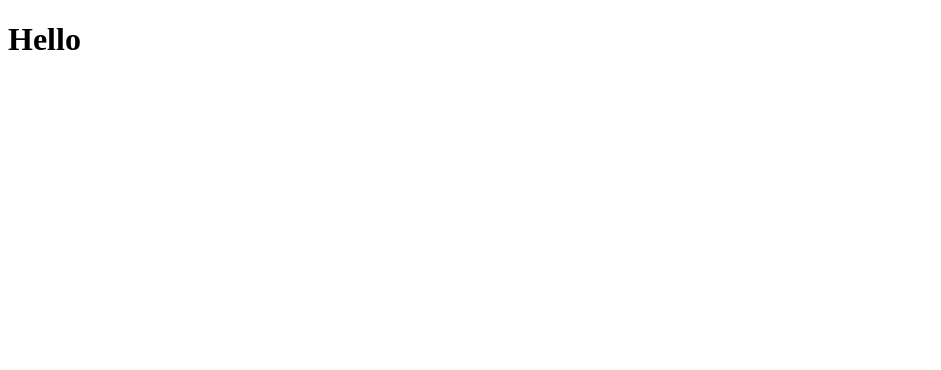
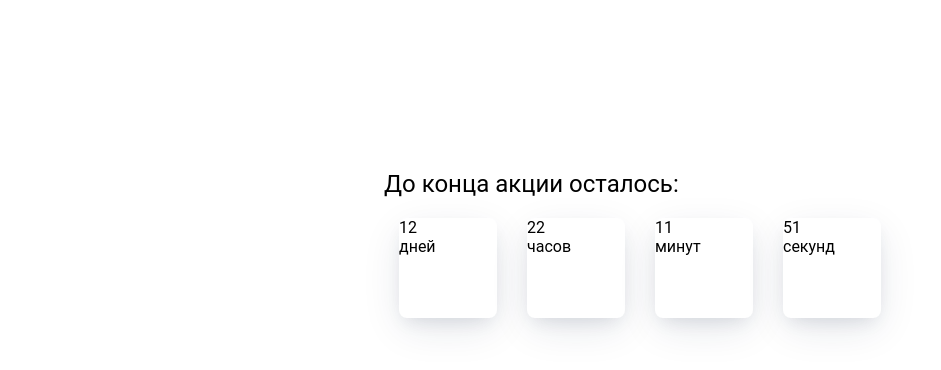
Before and after one commit to Leningram/SmallProjects, a plain HTML site: page index.html in a window 1280 px wide. Shown: the whole page, without its empty margins (0-941 px from the left). Drawn offline with Linux system fonts and the light colour scheme.

Commit message:
content and style added

```diff
--- a/css/style.css
+++ b/css/style.css
@@ -0,0 +1,40 @@
+* {
+box-sizing: border-box;
+margin: 0;
+padding: 0;
+font-family: Roboto,
+sans-serif;
+}
+
+.timer__block {
+    display: block;
+    margin: 170px 30%;
+}
+
+.timer__block-title {
+    font-family: Roboto;
+    font-style: normal;
+    font-weight: normal;
+    font-size: 24px;
+    line-height: 28px;
+    color: #000000;
+}
+
+.timer__block-clock {
+    display: flex;
+    justify-content: space-between;
+}
+
+.timer__block-card {
+    display: flex;
+    flex-direction: column;
+    margin: 20px 15px;
+    width: 100px;
+    height: 100px;
+    left: 578px;
+    top: 217px;
+    background: #FFFFFF;
+    box-shadow: 0px 8px 18px -6px rgba(24, 39, 75, 0.12),
+    0px 12px 42px -4px rgba(24, 39, 75, 0.12);
+    border-radius: 8px;
+}
--- a/index.html
+++ b/index.html
@@ -4,8 +4,29 @@
     <meta charset="UTF-8" />
     <meta name="viewport" content="width=device-width, initial-scale=1.0" />
     <title>Clocks</title>
+    <link rel="stylesheet" href="css/style.css" />
   </head>
   <body>
-    <h1>Hello</h1>
+    <div class="timer__block">
+      <div class="timer__block-title">До конца акции осталось:</div>
+      <div class="timer__block-clock">
+        <div class="timer__block-card">
+          <span id="days">12</span>
+          дней
+        </div>
+        <div class="timer__block-card">
+          <span id="hours">22</span>
+          часов
+        </div>
+        <div class="timer__block-card">
+          <span id="minutes">11</span>
+          минут
+        </div>
+        <div class="timer__block-card">
+          <span id="seconds">51</span>
+          секунд
+        </div>
+      </div>
+    </div>
   </body>
 </html>
```
